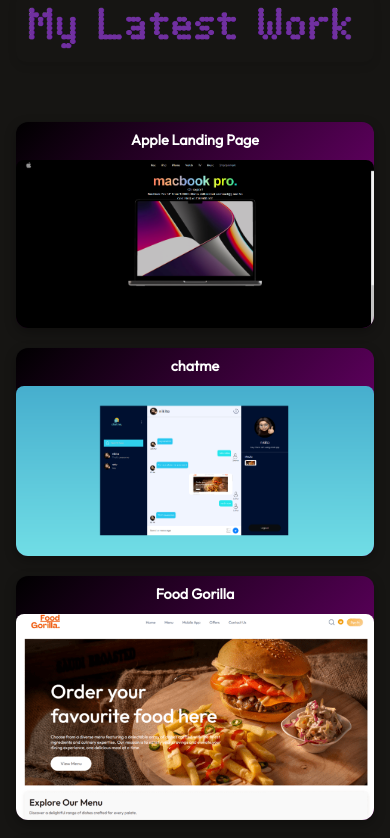
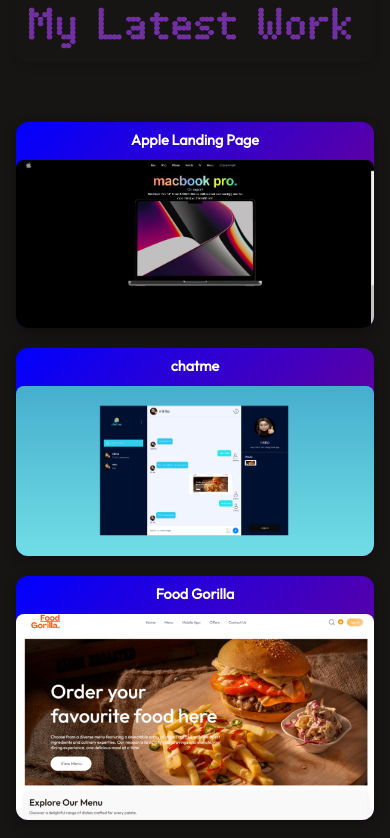
Before and after one commit to ShivamShashank11/portfolio, a React (Vite) app: page / in a window 390 px wide. Shown: the part 5060-5898 px from the top of the page. Built offline with nearby package versions, Linux system fonts and the light colour scheme.

Commit message:
commit 1

```diff
--- a/src/Components/MyWork/MyWork.css
+++ b/src/Components/MyWork/MyWork.css
@@ -1,3 +1,4 @@
+/* My Work Section */
 /* My Work Section */
 .mywork {
   display: flex;
@@ -41,7 +42,7 @@
   width: 100%;
   max-width: 400px; /* Limit max width for larger screens */
   height: auto; /* Maintain aspect ratio */
-  background: linear-gradient(135deg, #000000, #800080); /* Black and Purple mix */
+  background: linear-gradient(135deg, #800080, #ff69b4); /* Purple and Pink mix */
   box-shadow: 0 4px 12px rgba(0, 0, 0, 0.3);
   transition: transform 0.3s ease, box-shadow 0.3s ease;
 }
@@ -114,10 +115,10 @@
 }
 
 .playing-video {
-  width: 100%; /* Adjust to fit your layout */
+  width: 100%;
 }
 
-/* Latest Image Container */
+
 .latest-image-container {
   display: flex;
   justify-content: center;
@@ -125,50 +126,61 @@
 }
 
 .latest-image {
-  width: 100%; /* Adjust as needed */
-  max-width: 600px; /* Limit max width */
-  height: auto; /* Maintain aspect ratio */
-  border-radius: 10px; /* Optional styling */
-  box-shadow: 0 4px 8px rgba(0, 0, 0, 0.1); /* Optional shadow */
+  width: 100%;
+  max-width: 600px;
+  height: auto;
+  border-radius: 10px;
+  box-shadow: 0 4px 8px rgba(0, 0, 0, 0.1);
 }
 
-/* Media Queries for Responsiveness */
-@media (max-width: 1024px) { /* Tablet */
+
+@media (max-width: 1024px) {
   .title-box h1 {
-    font-size: 2rem; /* Smaller title size */
+    font-size: 2rem;
   }
 
   .mywork-container {
-    justify-content: center; /* Center items */
+    justify-content: center;
   }
 
   .work-item {
-    width: 300px; /* Adjust width for tablet */
-    height: 200px; /* Adjust height for tablet */
+    width: 300px;
+    height: 200px;
   }
 
   .work-item h2 {
-    font-size: 1.2rem; /* Smaller title size */
+    font-size: 1.2rem;
   }
 }
 
-@media (max-width: 768px) { /* Mobile */
+@media (max-width: 768px) {
   .title-box h1 {
-    font-size: 1.5rem; /* Smaller title size */
+    font-size: 1.5rem;
   }
 
   .mywork-showmore {
-    padding: 10px 20px; /* Adjust button padding */
-    font-size: 16px; /* Smaller font size */
+    padding: 10px 20px;
+    font-size: 16px;
   }
 
   .work-item {
-    width: 100%; /* Full width on mobile */
-    height: auto; /* Allow height to adjust */
-    max-width: 400px; /* Keep max width */
+    width: 100%;
+    height: auto;
+    max-width: 400px;
   }
 
   .work-item h2 {
-    font-size: 0.9rem; /* Smaller title size */
+    font-size: 0.9rem;
   }
 }
+
+.work-item {
+  border-radius: 12px;
+  overflow: hidden;
+  width: 100%;
+  max-width: 400px; /* Limit max width for larger screens */
+  height: auto; /* Maintain aspect ratio */
+  background: linear-gradient(135deg, #0000FF, #800080); /* Blue and Purple mix */
+  box-shadow: 0 4px 12px rgba(0, 0, 0, 0.3);
+  transition: transform 0.3s ease, box-shadow 0.3s ease;
+}
```
